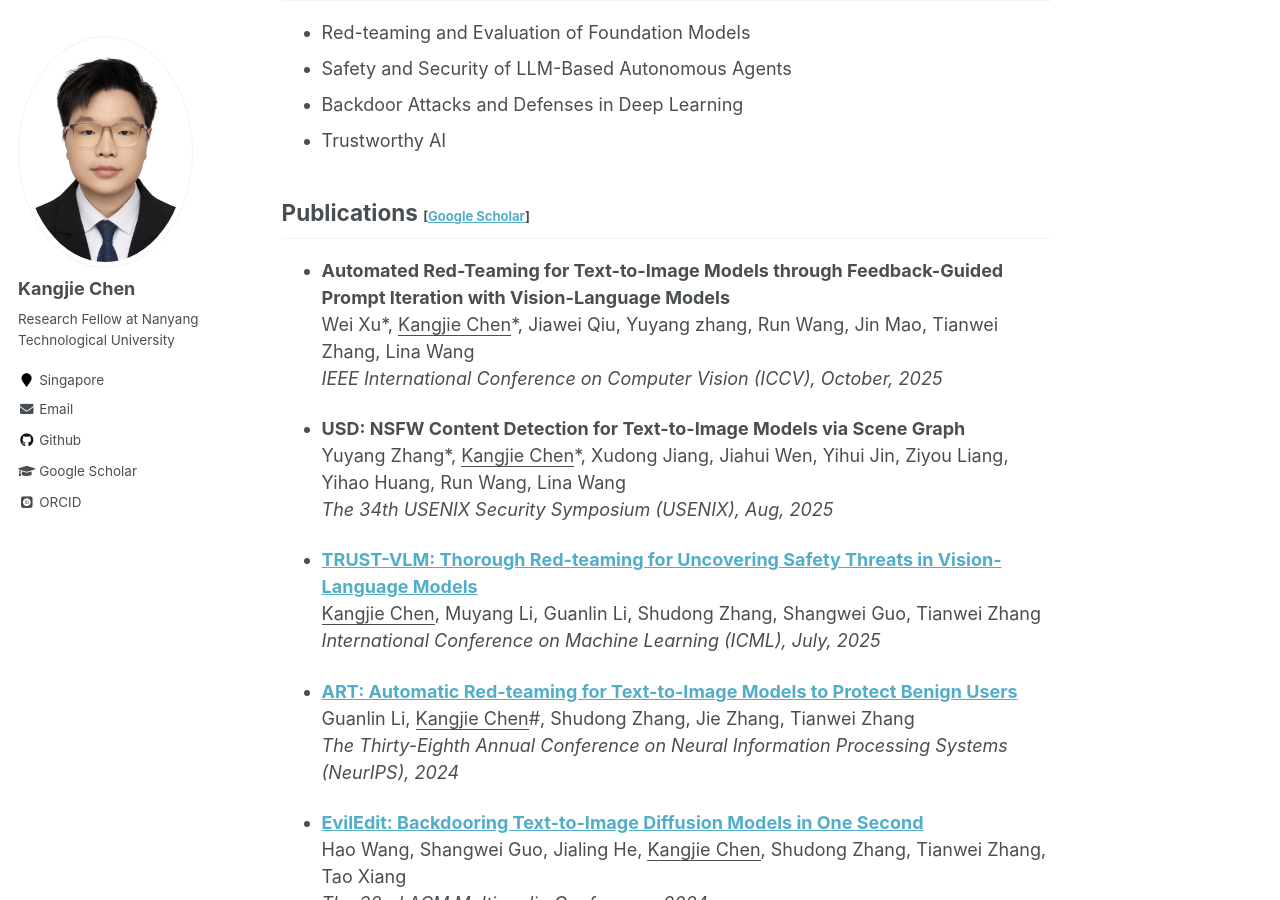
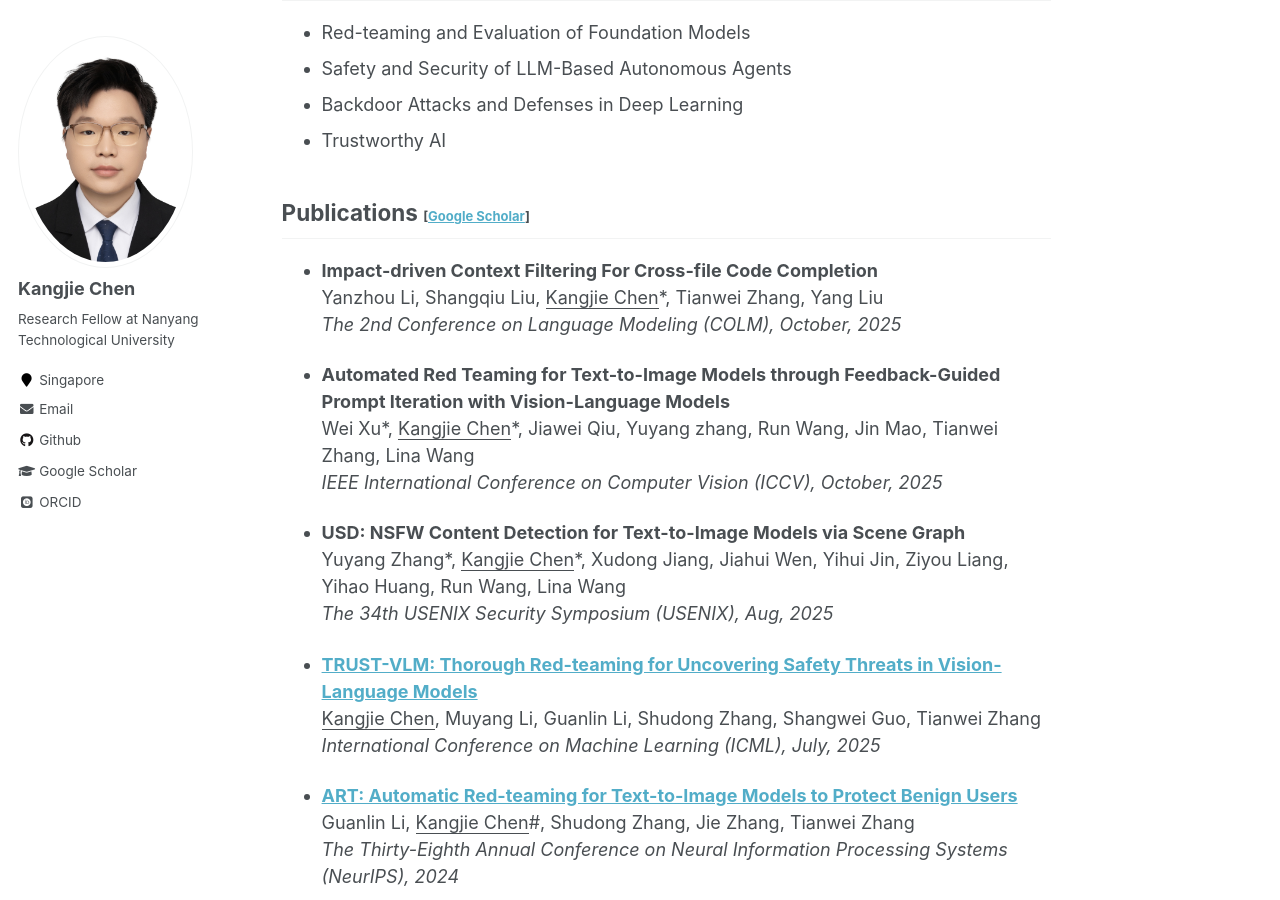
Before and after one commit to kangjie-chen/kangjie-chen.github.io, a Jekyll site: the page built from _pages/about.md, in a window 1280 px wide and 900 px high, scrolled down 363 px. Built offline with Jekyll 4.4.1, drawn with Linux system fonts in a browser that asks for light colours; some web fonts are replaced.

Commit message:
Update about.md

```diff
--- a/_pages/about.md
+++ b/_pages/about.md
@@ -21,7 +21,13 @@ I am currently a Research Fellow at [Digital Trust Centre](https://www.ntu.edu.s
 
 ## Publications <span style="font-size:small;">[[Google Scholar](https://scholar.google.com/citations?user=vEPnP6oAAAAJ)]</span>
 
-- **Automated Red-Teaming for Text-to-Image Models through Feedback-Guided Prompt Iteration with Vision-Language Models**
+- **Impact-driven Context Filtering For Cross-file Code Completion**
+  <br/>
+  Yanzhou Li, Shangqiu Liu, <u>Kangjie Chen</u>\*, Tianwei Zhang, Yang Liu
+  <br/>
+  *The 2nd Conference on Language Modeling (COLM), October, 2025*
+
+- **Automated Red Teaming for Text-to-Image Models through Feedback-Guided Prompt Iteration with Vision-Language Models**
   <br/>
   Wei Xu\*, <u>Kangjie Chen</u>\*, Jiawei Qiu, Yuyang zhang, Run Wang, Jin Mao, Tianwei Zhang, Lina Wang
   <br/>
```
